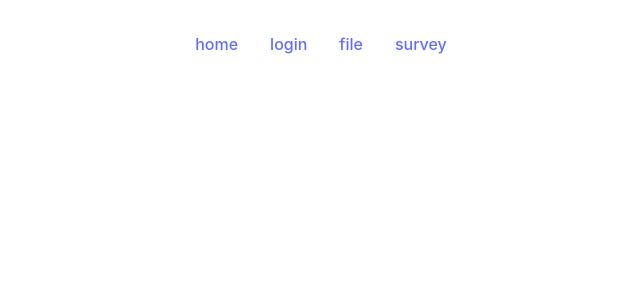
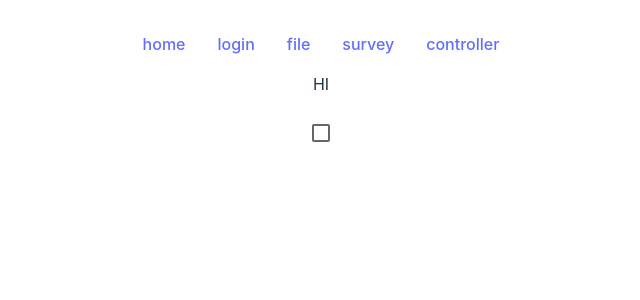
Before and after one commit to noname2048/bz-react-form-practice, a React (Vite) app in the folder frontend/: page /controller in a window 1280 px wide. Shown: the top 300 px of the page, without its empty margins (319-959 px from the left). Built offline with nearby package versions, Linux system fonts and the light colour scheme.

Commit message:
feat: add contoller and logging watch fn

```diff
--- a/frontend/src/App.jsx
+++ b/frontend/src/App.jsx
@@ -5,6 +5,7 @@ import LoginForm from "./components/LoginForm";
 import Main from "./components/Main";
 import FileForm from "./components/FileForm";
 import SurveyForm from "./components/SurveyForm.jsx";
+import ControllerForm from "./components/ControllerForm.jsx";
 
 function App() {
   return (
@@ -15,6 +16,7 @@ function App() {
         <Route path="/login" element={<LoginForm />} />
         <Route path="/file" element={<FileForm />} />
         <Route path="/survey" element={<SurveyForm />} />
+        <Route path="/controller" element={<ControllerForm />} />
       </Routes>
     </div>
   );
--- a/frontend/src/components/ControllerForm.jsx
+++ b/frontend/src/components/ControllerForm.jsx
@@ -1,26 +1,35 @@
 import { Controller, useForm } from "react-hook-form";
-import { checkbox } from "@material-ui/core";
+import { Checkbox } from "@mui/material";
 import CustomInput from "./CustomInput.jsx";
+import { useEffect } from "react";
 
 const ControllerForm = () => {
-  const { handleSubmit, control, reset } = useForm({
+  const { handleSubmit, control, reset, watch } = useForm({
     defaultValues: {
       checkbox: false,
     },
   });
 
+  useEffect(() => {
+    const subscription = watch((value, { name, type }) =>
+      console.log(value, name, type)
+    );
+  }, [watch]);
+
   const onSubmit = (data) => console.log(data);
 
   return (
+    <>
+      <p>HI</p>
       <form onSubmit={handleSubmit(onSubmit)}>
         <Controller
           name="checkbox"
           control={control}
           rules={{ required: true }}
-        render={({ field }) => null}
+          render={({ field }) => <Checkbox {...field} />}
         />
-      <CustomInput />
       </form>
+    </>
   );
 };
 
--- a/frontend/src/components/Navbar.jsx
+++ b/frontend/src/components/Navbar.jsx
@@ -9,6 +9,7 @@ export default function Navbar() {
       <a href="/login">login</a>
       <a href="/file">file</a>
       <a href="/survey">survey</a>
+      <a href="/controller">controller</a>
     </NavContainer>
   );
 }
```
Lines whose indentation alone changed are shown as unchanged.
